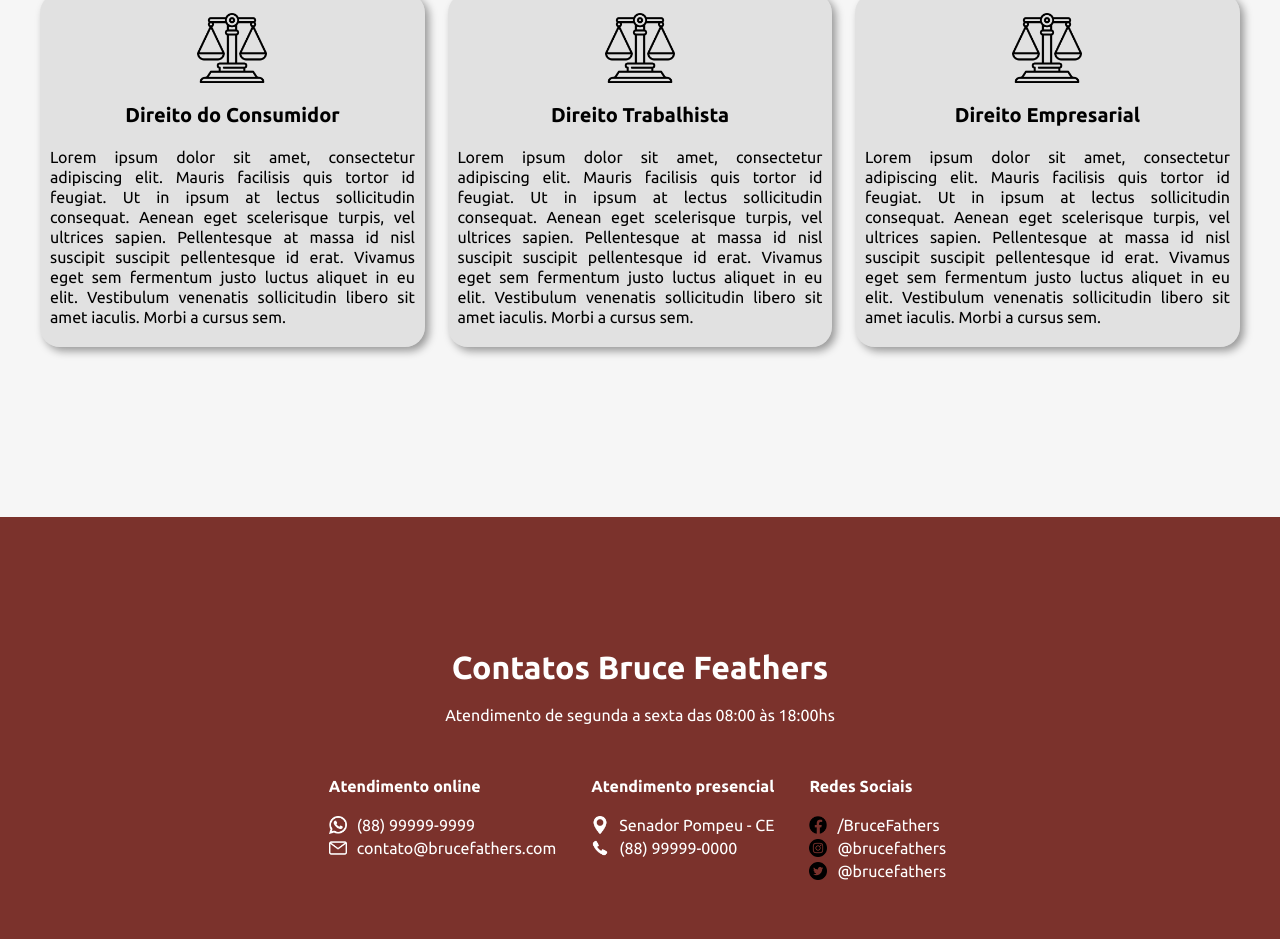
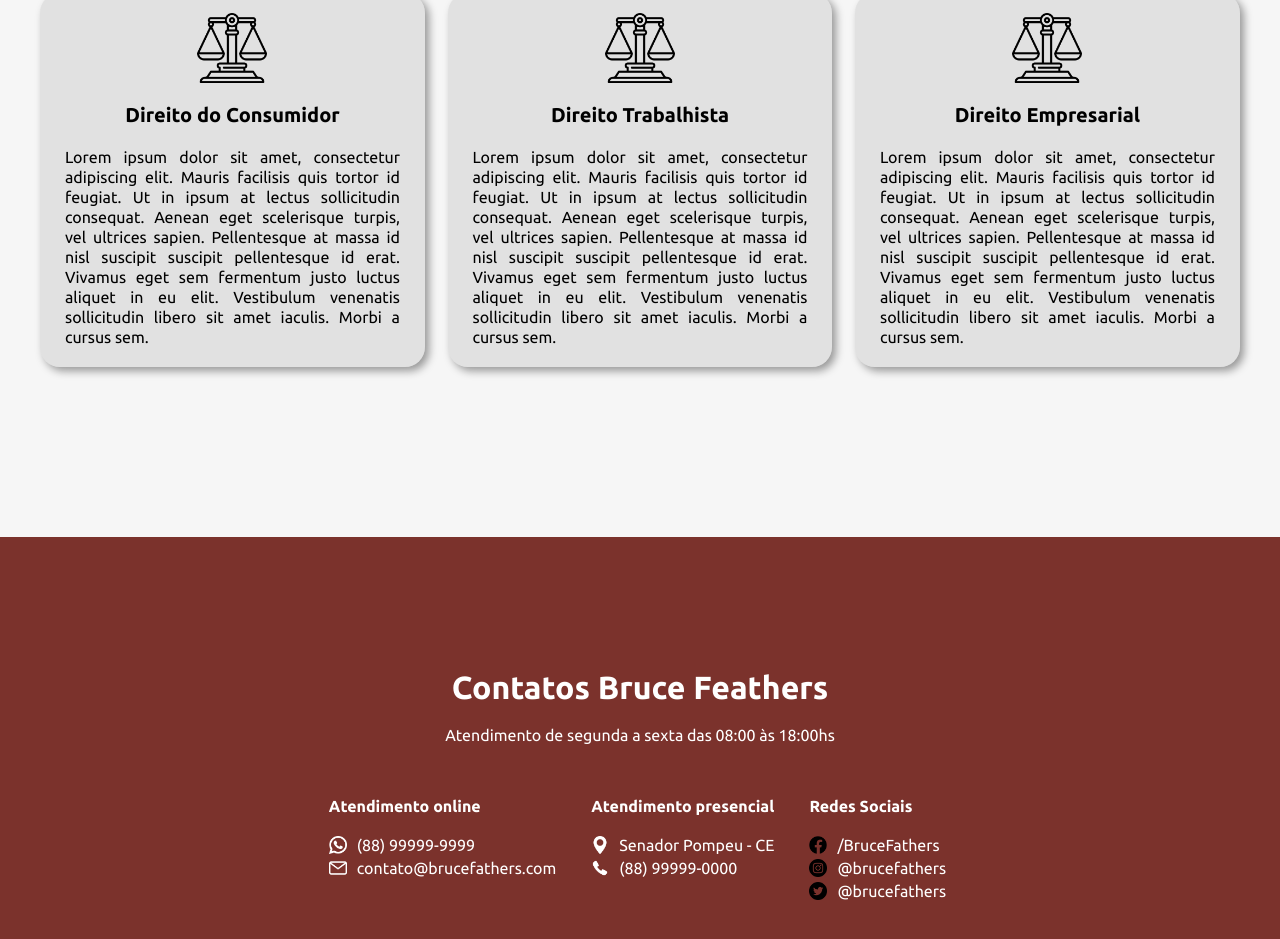
Before and after one commit to anneestevam/adv-bruce-feathers, a React (Create React App) app: page / in a window 1280 px wide. Shown: the part 1663-2602 px from the top of the page. Built offline with nearby package versions, Linux system fonts and the light colour scheme.

Commit message:
Update style.css

```diff
--- a/src/componentes/SecaoAreasAtuacao/style.css
+++ b/src/componentes/SecaoAreasAtuacao/style.css
@@ -45,5 +45,6 @@
 
 .box-area p {
     margin: 0;
+    padding: 0 15px;
     line-height: 20px;
 }
```
